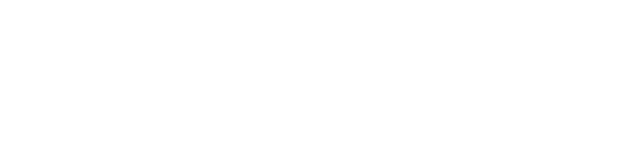
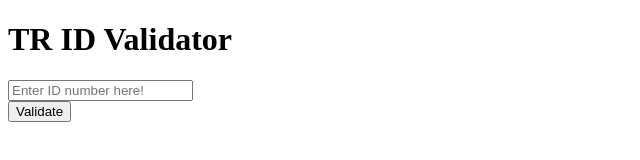
Before and after one commit to fatihsenyigit/TR_ID_Validation, a plain HTML site: page index.html in a window 1280 px wide. Shown: the whole page, without its empty margins (0-640 px from the left). Drawn offline with Linux system fonts and the light colour scheme.

Commit message:
first part

```diff
--- a/index.html
+++ b/index.html
@@ -6,6 +6,18 @@
     <title>Document</title>
 </head>
 <body>
+    <h1>TR ID Validator</h1>
+    <div class="container-idBox">
+        <div class="idNumberBox">
+            <input
+            type="text"
+            class="idNumber"
+            placeholder="Enter ID number here!">
+        </div>
+     <button onclick="validateIdNumber()">Validate</button>
+    </div>
+    <div class="result"><h1></h1></div>
+    <script src="script.js"></script>
 
 </body>
 </html>
```
